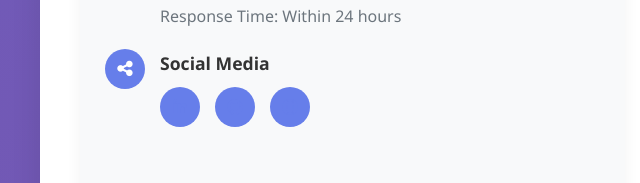
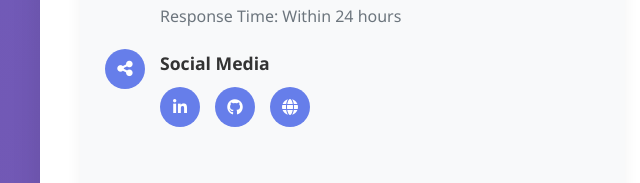
Before and after one commit to joomza/joomza.github.io, a plain HTML site: page index.html in a window 1280 px wide. Shown: the part 4959-5142 px from the top of the page, 0-640 px from the left. Drawn offline with Linux system fonts and the light colour scheme.

Commit message:
Social links css fix

```diff
--- a/index.html
+++ b/index.html
@@ -502,6 +502,15 @@
         display: flex;
         gap: 15px;
         margin-top: 10px;
+      }
+
+      .social-links a {
+        color: white;
+        text-decoration: none;
+      }
+
+      .social-links a:hover {
+        text-decoration: underline;
       }
 
       .social-link {
```
